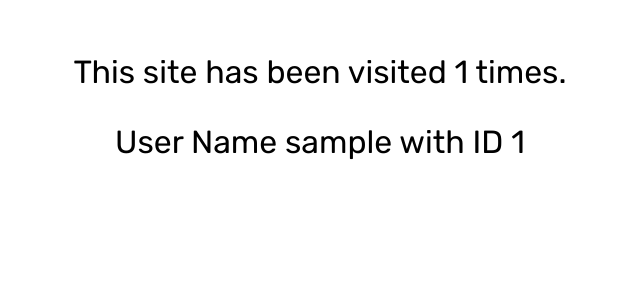
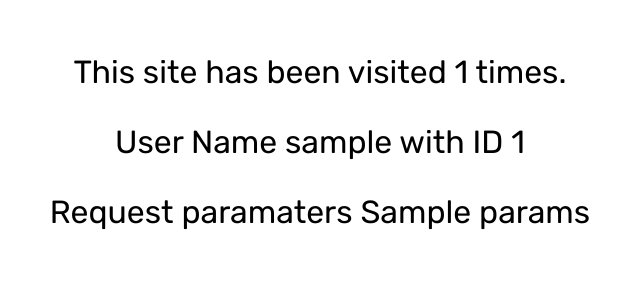
Before and after one commit to froedevf/insulin-tracker, a Flask app: template templates/index.html in a window 1280 px wide. Shown: the part 147-447 px from the top of the page, without its empty margins (320-960 px from the left). Run offline with Flask 2, Linux system fonts and the light colour scheme; the template is opened without the code that fills it: most values are stand-ins (such as "Sample title", 1, 10 or a date in 2020); some libraries are stand-ins or nearby versions.

Commit message:
Add url params

```diff
--- a/templates/index.html
+++ b/templates/index.html
@@ -21,4 +21,5 @@
     <h1>Welcome!</h1><br>
     <p>This site has been visited {{ count }} times.</p>
 	<p>User Name {{ userName }} with ID {{ userId }} </p>
+	<p>Request paramaters {{ params }} </p>
 </div>
```
